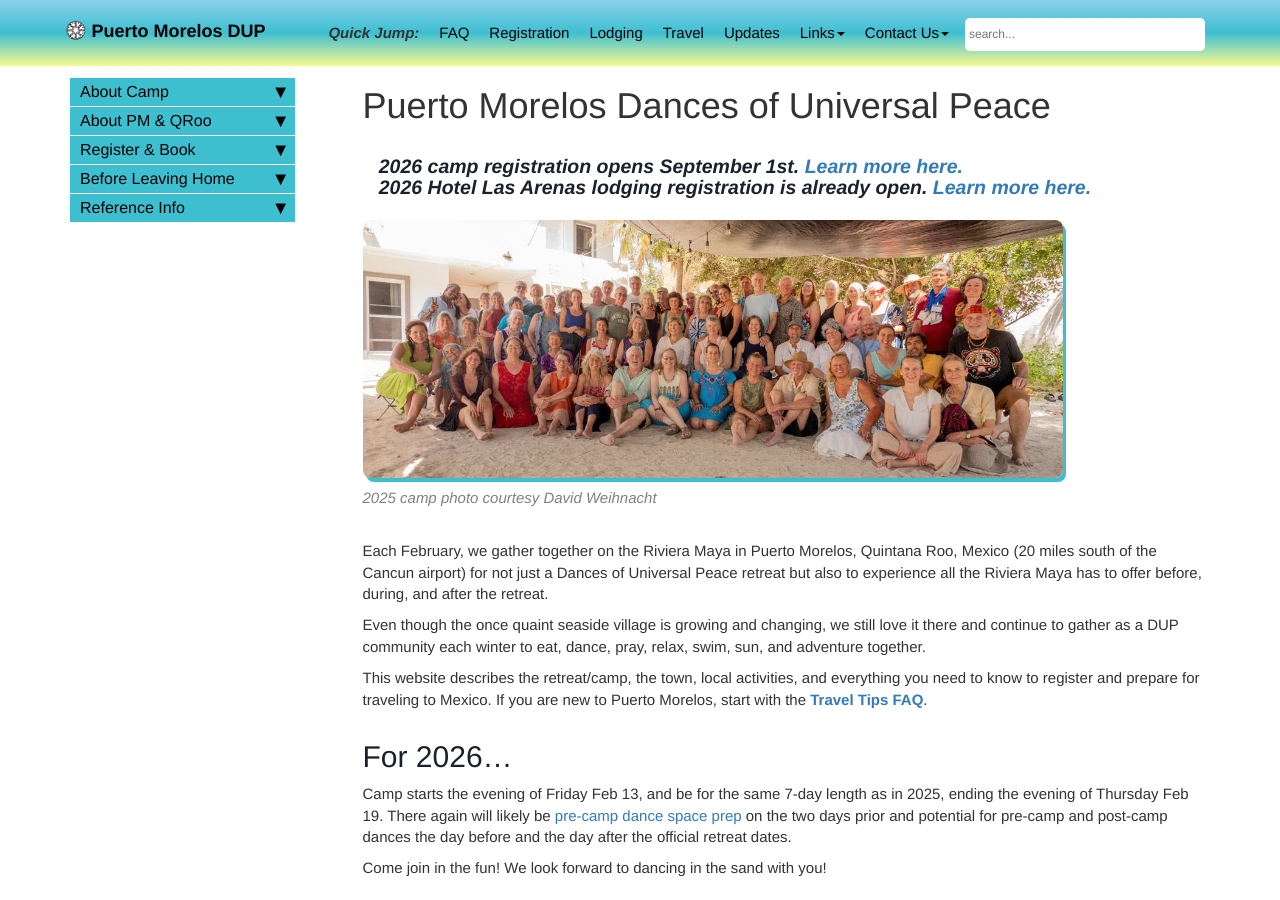
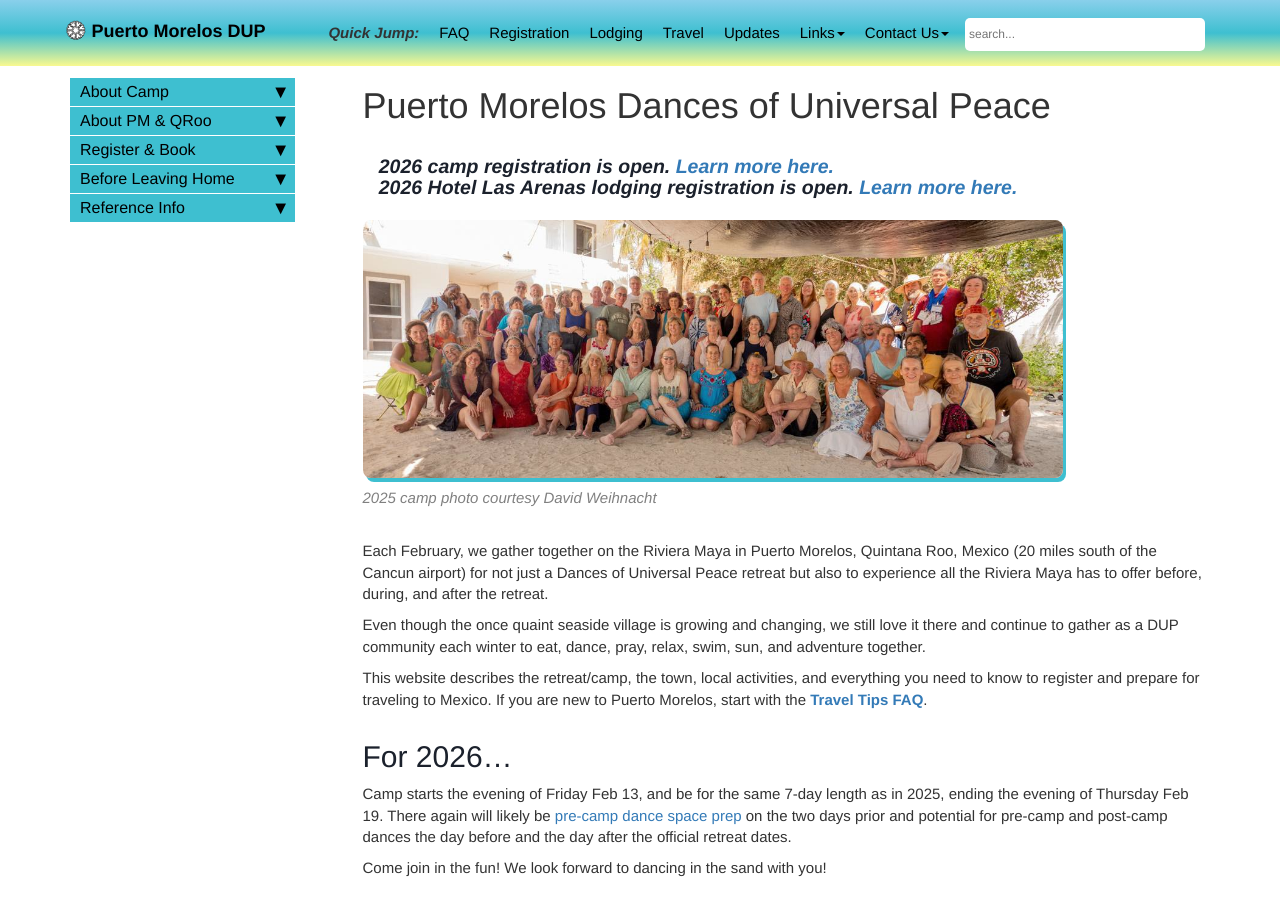
Before and after one commit to davewalker60/pmdup, a Jekyll site: the page built from index.md, in a window 1280 px wide and 900 px high. Built offline with Jekyll 4.4.1, drawn with Linux system fonts in a browser that asks for light colours; comment, search, counter and statistics services are not loaded.

Commit message:
reg open

```diff
--- a/index.md
+++ b/index.md
@@ -5,8 +5,7 @@ permalink: index.html
 toc: false
 ---
 
-<!--### ***&nbsp;&nbsp;&nbsp;Registration for the 2025 camp (Feb 13-19) is open. [Learn more here.](pages/register.md)***<br>-->
-### ***&nbsp;&nbsp;&nbsp;2026 camp registration opens September 1st. [Learn more here.](pages/register.md)<br>&nbsp;&nbsp;&nbsp;2026 Hotel Las Arenas lodging registration is already open. [Learn more here.](pages/booking-las-arenas.md)***
+### ***&nbsp;&nbsp;&nbsp;2026 camp registration is open. [Learn more here.](pages/register.md)<br>&nbsp;&nbsp;&nbsp;2026 Hotel Las Arenas lodging registration is open. [Learn more here.](pages/booking-las-arenas.md)***
 
 {% include image.html file="PM25.jpg" caption="2025 camp photo courtesy David Weihnacht" %}
 
--- a/pages/booking-las-arenas.md
+++ b/pages/booking-las-arenas.md
@@ -7,7 +7,7 @@ toc: false
 search: include
 ---
 
-### <span style="color:red">***&nbsp;&nbsp;&nbsp;2026 Hotel Las Arenas lodging registration is open. See below.<br>&nbsp;&nbsp;&nbsp;(Camp registration opens September 1st. [Learn more here.](register.md))***</span>
+### <span style="color:red">***&nbsp;&nbsp;&nbsp;2026 Hotel Las Arenas lodging registration is open. See below.<br>&nbsp;&nbsp;&nbsp;2026 camp registration is open. [Learn more here.](register.md)***</span>
 
 <br>For 2026, the official camp will be held Fri Feb 13 to Thu Feb 19. Start and end times on those days, as well as likely pre- and post-camp dancing the days before and after, are all TBD at this time. Stay tuned...
 
--- a/pages/register.md
+++ b/pages/register.md
@@ -7,7 +7,7 @@ toc: false
 search: include
 ---
 
-### <span style="color:red">***&nbsp;&nbsp;&nbsp;2026 Camp registration opens September 1st.<br>&nbsp;&nbsp;&nbsp;2026 Hotel Las Arenas lodging registration is already open. [Learn more here.](booking-las-arenas.md)***</span>
+### <span style="color:red">***&nbsp;&nbsp;&nbsp;2026 camp registration is open. See below.<br>&nbsp;&nbsp;&nbsp;2026 Hotel Las Arenas lodging registration is open. [Learn more here.](booking-las-arenas.md)***</span>
 
 Registration is a multi-step process. Registering itself has three steps and there are additional steps for lodging and travel:
 1. Check your passport now to verfiy that it will still be valid on the date you travel to Mexico.
```
Also changed, not shown: pages/staff.md (+3 -3 lines).
